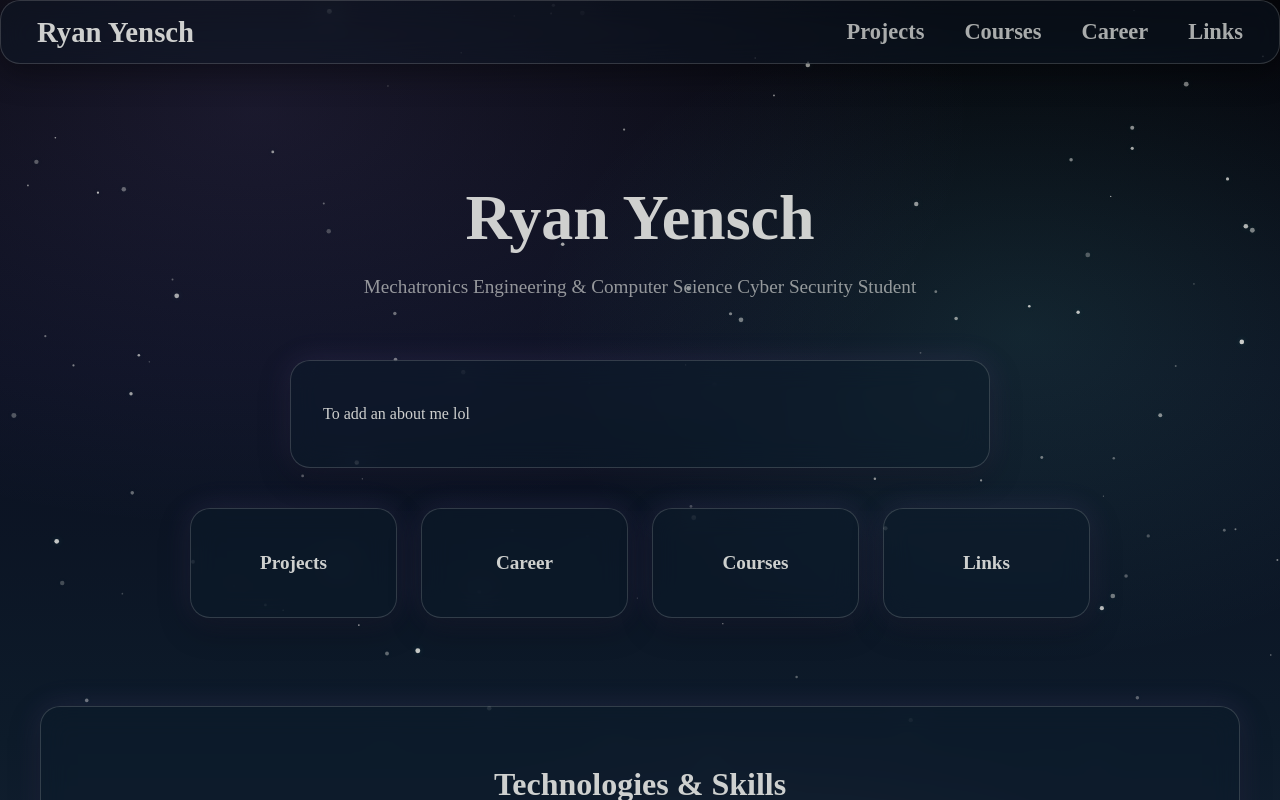
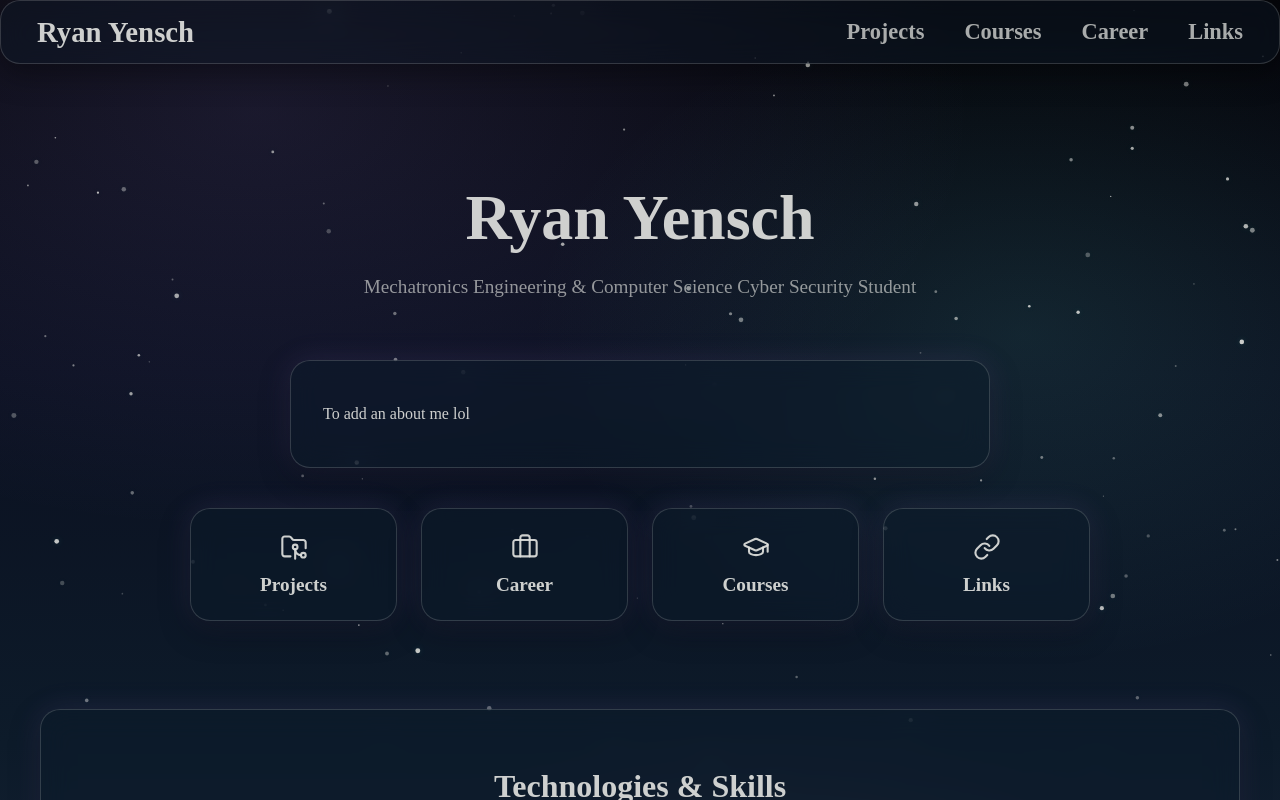
Before and after one commit to RyanYensch/Personal-Website, a React (Vite) app: page / in a window 1280 px wide. Shown: the top 800 px of the page. Built offline with nearby package versions, Linux system fonts and the light colour scheme.

Commit message:
Improved the look of the page links

```diff
--- a/package.json
+++ b/package.json
@@ -10,6 +10,7 @@
     "preview": "vite preview"
   },
   "dependencies": {
+    "lucide-react": "^0.577.0",
     "react": "^19.2.0",
     "react-dom": "^19.2.0",
     "react-router-dom": "^7.13.1"
--- a/src/pages/HomePage/HomePage.css
+++ b/src/pages/HomePage/HomePage.css
@@ -56,6 +56,13 @@
     max-width: 900px;
 }
 
+.nav-icon {
+    width: 28px;
+    height: 28px;
+    margin-bottom: 0.4rem;
+    stroke-width: 1.8;
+}
+
 .nav-tile {
     text-decoration: none;
 }
@@ -70,6 +77,9 @@
     display: flex;
     justify-content: center;
     align-items: center;
+
+    flex-direction: column;
+    gap: 0.4rem;
 
     min-height: 110px;
 
--- a/src/pages/HomePage/HomePage.tsx
+++ b/src/pages/HomePage/HomePage.tsx
@@ -2,6 +2,7 @@ import { Link } from "react-router-dom";
 import GlassCard from "../../components/GlassCard/GlassCard";
 import "./HomePage.css";
 import { skills } from "../../content/skills/skills";
+import { FolderGit2, Briefcase, GraduationCap, Link as LinkIcon } from "lucide-react";
 
 export default function HomePage() {
     return (
@@ -21,29 +22,35 @@ export default function HomePage() {
             </GlassCard>
 
             <div className="home-nav-grid">
+
                 <Link to="/projects" className="nav-tile">
                     <GlassCard className="glass-tile">
+                        <FolderGit2 className="nav-icon" />
                         <span>Projects</span>
                     </GlassCard>
                 </Link>
 
                 <Link to="/career" className="nav-tile">
                     <GlassCard className="glass-tile">
+                        <Briefcase className="nav-icon" />
                         <span>Career</span>
                     </GlassCard>
                 </Link>
 
                 <Link to="/courses" className="nav-tile">
                     <GlassCard className="glass-tile">
+                        <GraduationCap className="nav-icon" />
                         <span>Courses</span>
                     </GlassCard>
                 </Link>
 
                 <Link to="/links" className="nav-tile">
                     <GlassCard className="glass-tile">
+                        <LinkIcon className="nav-icon" />
                         <span>Links</span>
                     </GlassCard>
                 </Link>
+
             </div>
 
             <div className="home-socials">
```
Also changed, not shown: 1 other file (tests, documents, lock files or other folders).
